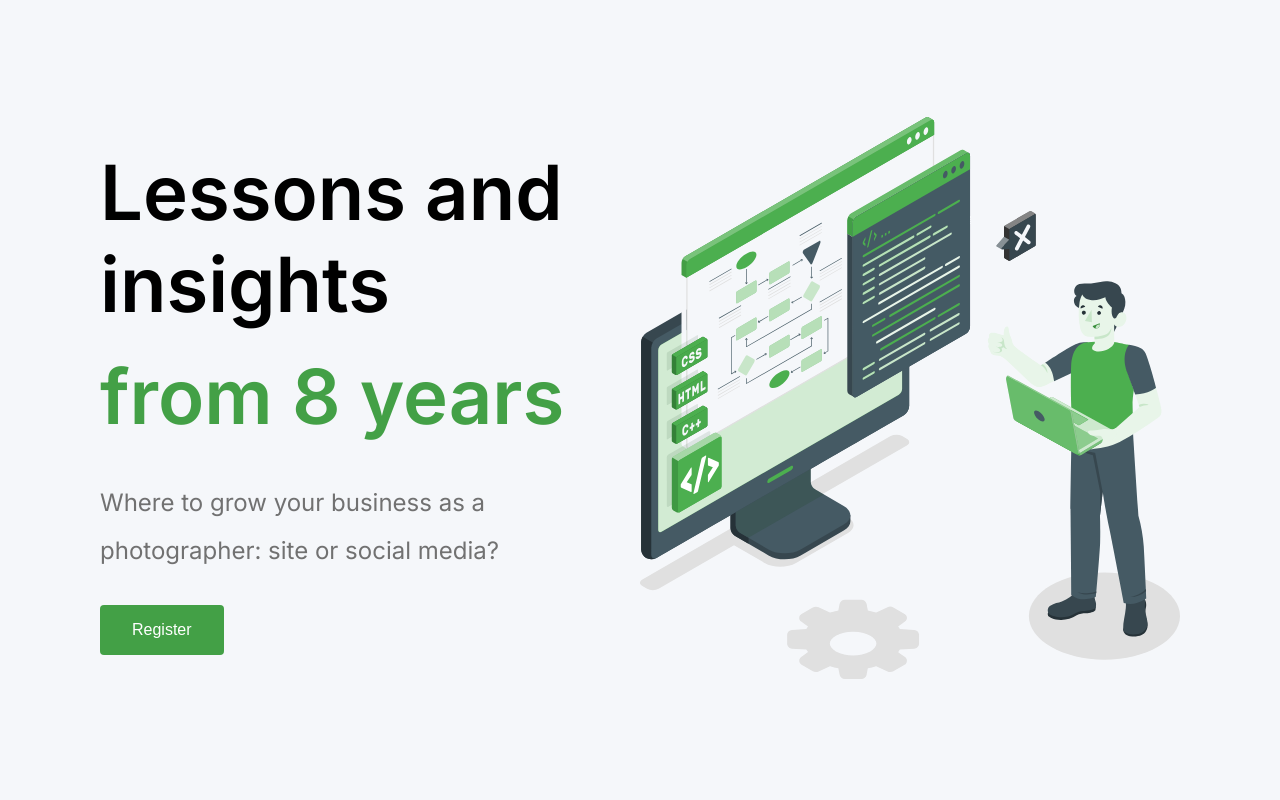
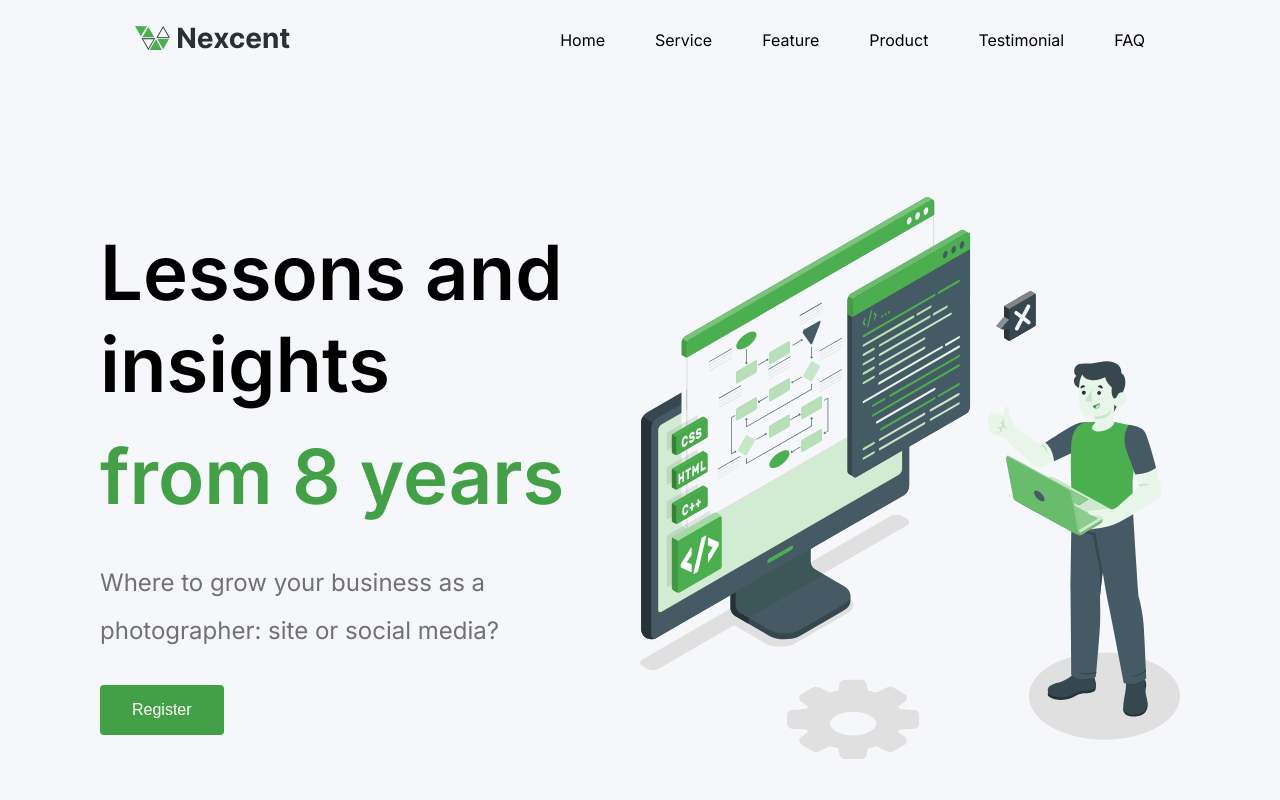
Before and after one commit to donghhan/nexcent-landing-page, a Next.js app: page / in a window 1280 px wide. Shown: the top 800 px of the page. Built offline with nearby package versions, Linux system fonts and the light colour scheme.

Commit message:
Header component added

```diff
--- a/src/app/page.tsx
+++ b/src/app/page.tsx
@@ -6,10 +6,12 @@ import StatusSection from "@/components/home/status/StatusSection";
 import TestimonialSection from "@/components/home/testimonial/TestimonialSection";
 import MiniBlogSection from "@/components/home/blog/MiniBlogSection";
 import Footer from "@/components/footer/Footer";
+import Header from "@/components/header/Header";
 
 export default function Home() {
   return (
     <>
+      <Header />
       <main>
         <HeroSection />
         <OurClientsSection />
--- /dev/null
+++ b/src/components/header/Header.tsx
@@ -0,0 +1,66 @@
+"use client";
+import "./style.Header.scss";
+import { useState } from "react";
+import logo from "public/images/logo.svg";
+import close from "@/app/icons/close.svg";
+import burger from "@/app/icons/burger.svg";
+import Image from "next/image";
+import Link from "next/link";
+
+const linkData = [
+  {
+    href: "/",
+    text: "Home",
+  },
+  {
+    href: "/",
+    text: "Service",
+  },
+  {
+    href: "/",
+    text: "Feature",
+  },
+  {
+    href: "/",
+    text: "Product",
+  },
+  {
+    href: "/",
+    text: "Testimonial",
+  },
+  {
+    href: "/",
+    text: "FAQ",
+  },
+];
+
+export default function Header() {
+  const [open, setOpen] = useState<boolean>(false);
+  console.log(open);
+
+  return (
+    <header>
+      <div className="container">
+        <div className="logo-wrapper">
+          <Image src={logo} alt="Logo image" />
+        </div>
+        <ul className="menu-wrapper">
+          {linkData.map((i, index) => (
+            <li key={index}>
+              <Link href={i.href}>{i.text}</Link>
+            </li>
+          ))}
+        </ul>
+        <div className="button-wrapper">
+          <button onClick={() => setOpen(!open)}>
+            {open ? (
+              <Image src={close} alt="Close icon" />
+            ) : (
+              <Image src={burger} alt="Burger menu icon" />
+            )}
+          </button>
+        </div>
+      </div>
+    </header>
+  );
+}
--- /dev/null
+++ b/src/components/header/style.Header.scss
@@ -0,0 +1,49 @@
+@use "../../styles/variables/" as *;
+
+header {
+  width: 100%;
+  height: 80px;
+  background: $silver;
+  display: flex;
+  align-items: center;
+
+  .container {
+    width: 100%;
+    display: flex;
+    align-items: center;
+
+    .menu-wrapper {
+      display: flex;
+    }
+
+    button {
+      width: 35px;
+      height: 35px;
+      padding: 0;
+    }
+  }
+
+  @include media("<lg") {
+    .container {
+      justify-content: space-around;
+
+      .menu-wrapper {
+        display: none;
+      }
+    }
+  }
+
+  @include media(">=lg") {
+    .container {
+      justify-content: space-around;
+
+      .menu-wrapper {
+        column-gap: 50px;
+      }
+    }
+
+    .button-wrapper {
+      display: none;
+    }
+  }
+}
```
Also changed, not shown: src/app/icons/burger.svg (added), src/app/icons/close.svg (added).
